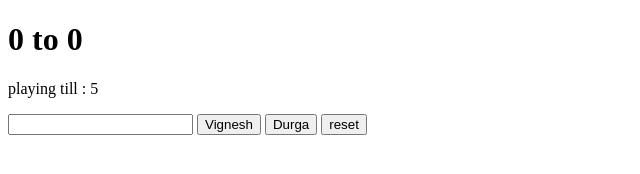
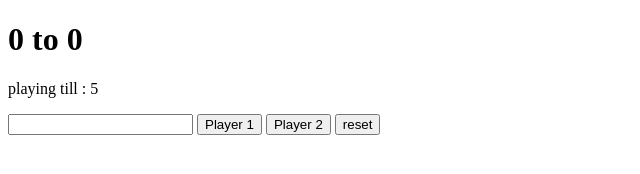
Before and after one commit to ivigneshwaran/simple-score-game, a plain HTML site: page score.html in a window 1280 px wide. Shown: the full height of the page, 0-640 px from the left. Drawn offline with Linux system fonts and the light colour scheme; files whose address does not match are found by name.

Commit message:
fixed a little bug !

```diff
--- a/score.html
+++ b/score.html
@@ -13,8 +13,8 @@
 	<h1><span id="span1">0</span> to <span id="span2">0</span></h1>
 	<p>playing till : <span id="span3">5</span></p>
 	<input type="number" name="">
-	<button id="btn-p1">Vignesh</button>
-	<button id="btn-p2">Durga</button>
+	<button id="btn-p1">Player 1</button>
+	<button id="btn-p2">Player 2</button>
 	<button id="reset">reset</button>
 
 	<script type="text/javascript" src="js/score.js"></script>
```
